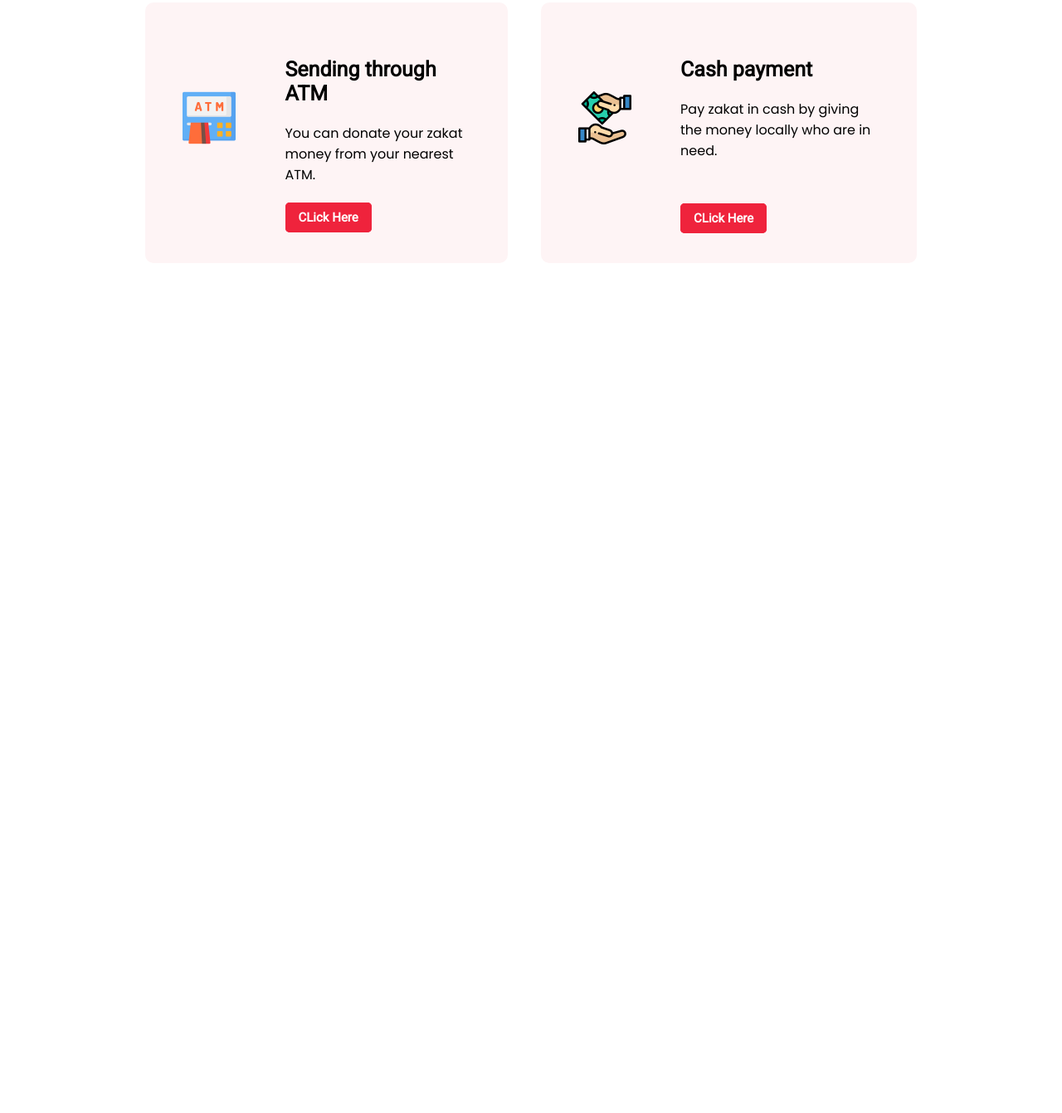
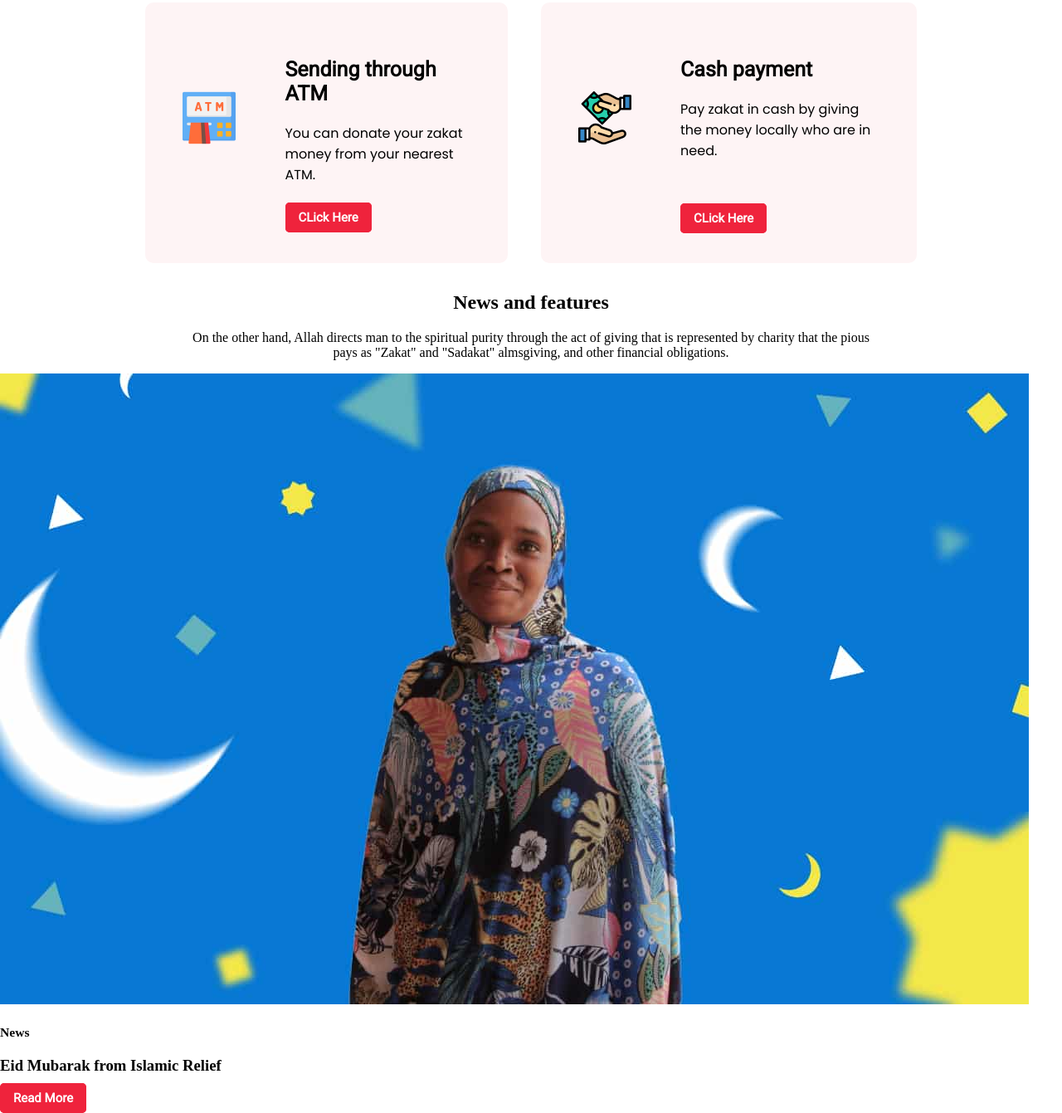
Before and after one commit to shohancs/eid-zakat, a plain HTML site: page index.html in a window 1280 px wide. Shown: the part 2127-3468 px from the top of the page at 83% size. Before the commit the page ends 2458 px from the top, so only its background shows below. Drawn offline with Linux system fonts and the light colour scheme.

Commit message:
Feature hading part make some design

```diff
--- a/css/style.css
+++ b/css/style.css
@@ -136,5 +136,15 @@ header {
 /* Helping part end */
 
 /* Feature part start */
+.feature-heading{
+    text-align: center;
+}
 
+.feature-heading h1{
+
+}
+
+.feature-heading p{
+
+}
 /* Feature part end */
--- a/index.html
+++ b/index.html
@@ -121,7 +121,23 @@
         <!-- Helping part End -->
 
         <!-- Feature part start -->
+        <main>
+            <article class="feature-heading">
+                <h1>News and features</h1>
+                <p>On the other hand, Allah directs man to the spiritual purity through the act of giving that is represented by charity that the pious<br> pays as "Zakat" and "Sadakat" almsgiving, and other financial obligations.</p>
+            </article>
 
+            <section class="feature-banner">
+                <article class="main-feature">
+                    <img src="images/Eid-Mubarak.jpg" alt="">
+                </article>
+                <article class="side-feature">
+                    <h3><small>News</small></h3>
+                    <h1>Eid Mubarak from Islamic Relief</h1>
+                    <a href="index.html" class="help-btn">Read More</a>
+                </article>
+            </section>
+        </main>
         <!-- Feature part end -->
     </body>
 </html>
```
Also changed, not shown: images/Eid-Mubarak.jpg (added).
